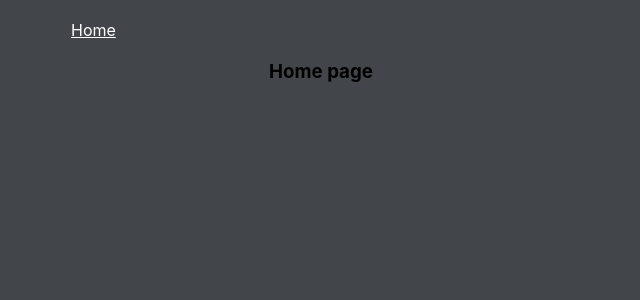
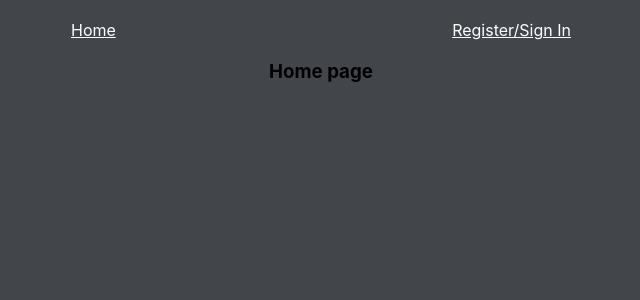
Before and after one commit to Daniel-N98/chat-application, a React (Create React App) app: page / in a window 1280 px wide. Shown: the top 300 px of the page, without its empty margins (319-959 px from the left). Built offline with nearby package versions, Linux system fonts and the light colour scheme; no server answers.

Commit message:
Added account link to navigation

```diff
--- a/src/components/navigation/Navigation.jsx
+++ b/src/components/navigation/Navigation.jsx
@@ -1,10 +1,14 @@
 import { Link } from "react-router-dom";
+import { useContext } from "react";
+import { UserContext } from "../../contexts/UserContext";
 import "./navigation.style.css";
 
 export default function Navigation() {
+  const { user } = useContext(UserContext);
   return (
     <nav>
       <Link to="/">Home</Link>
+      <Link to="/account">{user ? "Account" : "Register/Sign In"}</Link>
     </nav>
   );
 }
```
